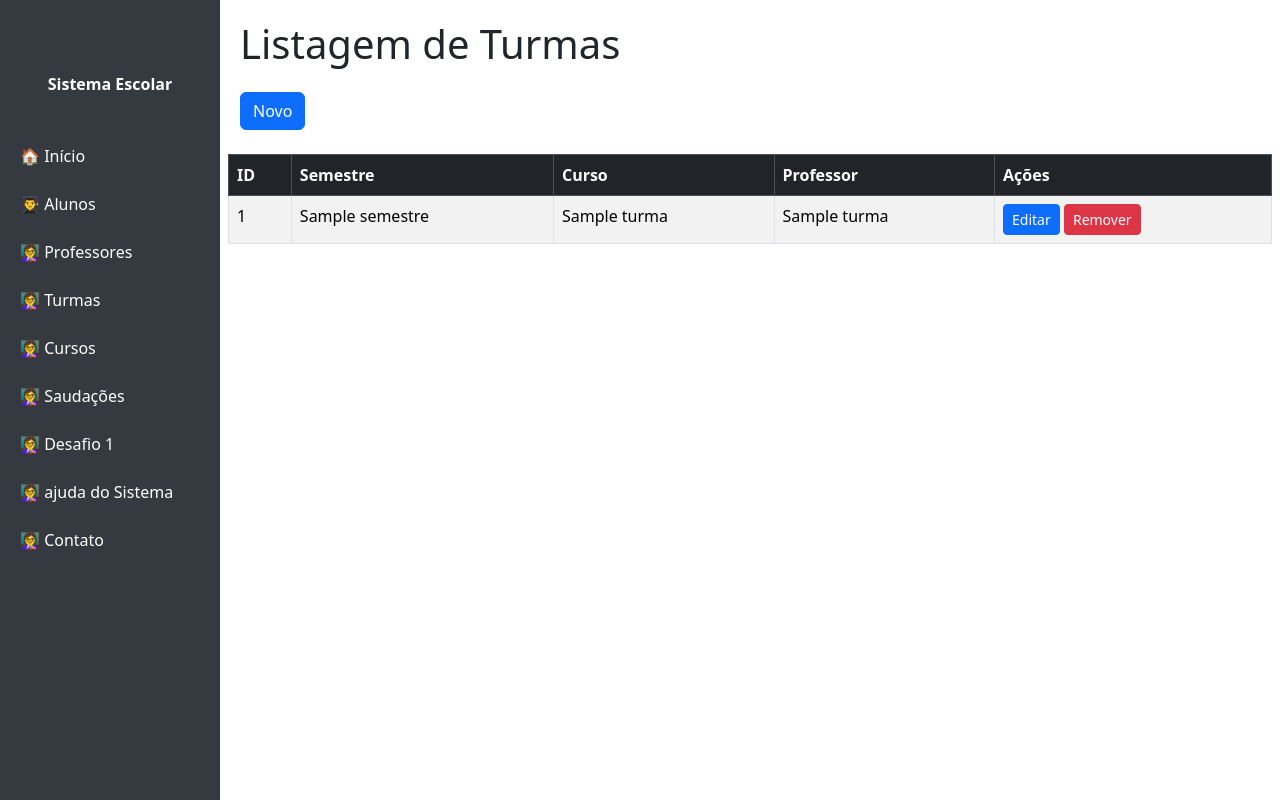
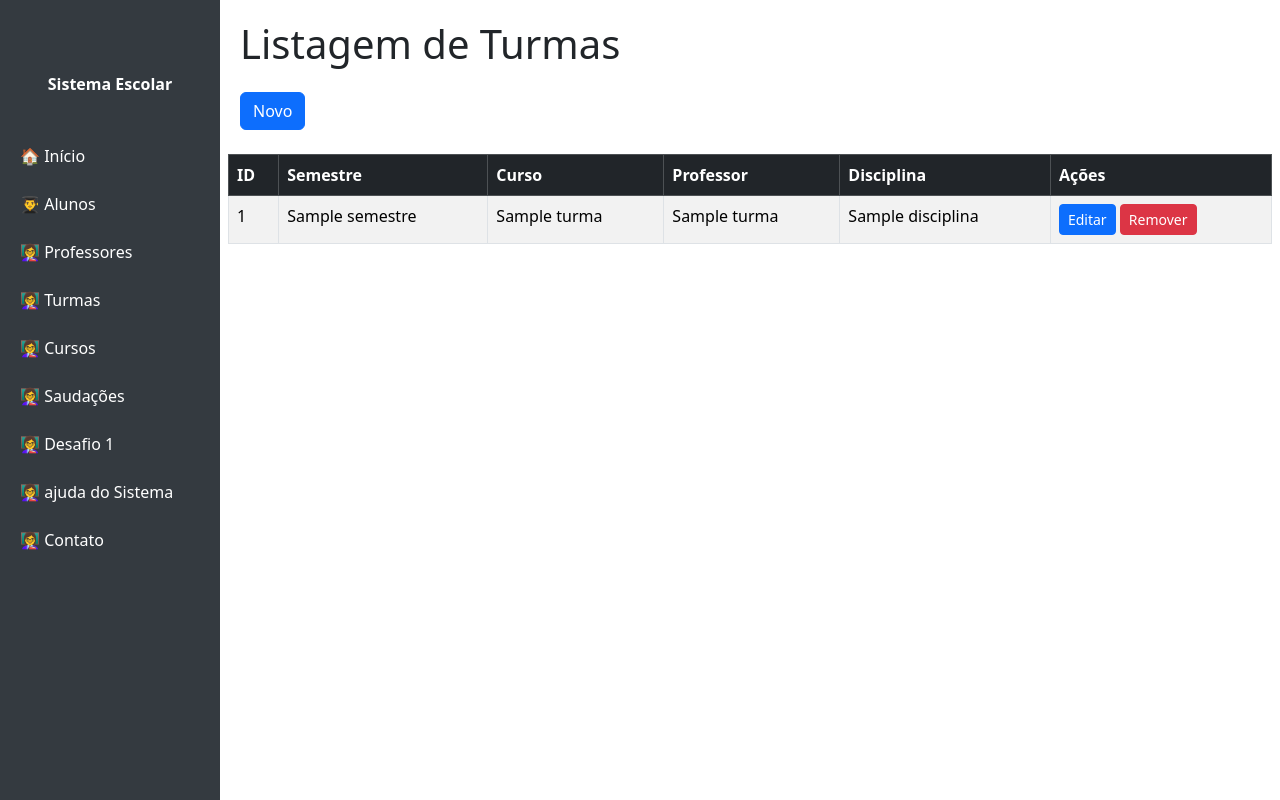
Before and after one commit to amiranda-dev/pweb_flask, a Flask app: page /turma in a window 1280 px wide. Run offline with Flask 3, Linux system fonts and the light colour scheme; a database or web service that is not in the repository returns one stand-in record (values such as "Sample title"); some libraries are stand-ins or nearby versions.

Commit message:
inserindo uma nova coluna de disciplina

```diff
--- a/templates/turma/lista.html
+++ b/templates/turma/lista.html
@@ -18,6 +18,7 @@
                 <th>Semestre</th>
                 <th>Curso</th>
                 <th>Professor</th>
+                <th>Disciplina</th>
                 <th>Ações</th>
             </tr>
         </thead>
@@ -29,6 +30,7 @@
                     <td>{{item[1]}}</td>
                     <td>{{item[2]}}</td>
                     <td>{{item[3]}}</td>
+                    <td>{{item[4]}}</td>
                     <td>
                         <a href="/aluno/editar/{{item[0]}}" class="btn btn-primary btn-sm">Editar</a>
                         <a href="/aluno/remover/{{item[0]}}" class="btn btn-danger btn-sm"
```
